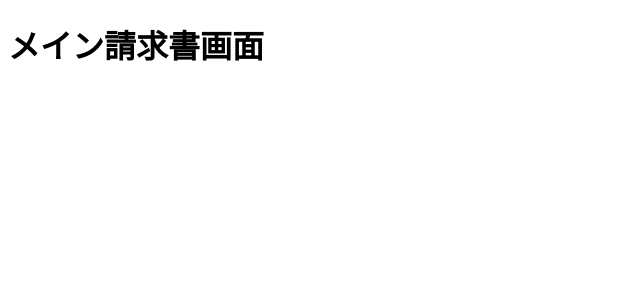
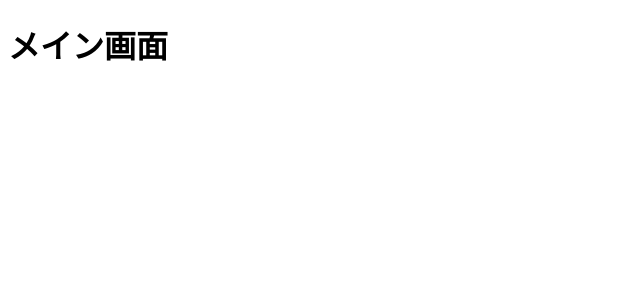
Before and after one commit to Invoice-ti-mukaihatu/invoice_front, a React app: page /main in a window 1280 px wide. Shown: the top 300 px of the page, without its empty margins (0-640 px from the left). Built offline with nearby package versions, Linux system fonts and the light colour scheme; the HTML template or start-up script is replaced by a standard one.

Commit message:
FEデプロイテスト2回目

```diff
--- a/src/pages/main/Main.tsx
+++ b/src/pages/main/Main.tsx
@@ -3,7 +3,7 @@ import React from "react";
 export const Main: React.FC = () => {
   return (
     <div>
-      <h1>メイン請求書画面</h1>
+      <h1>メイン画面</h1>
     </div>
   );
 };
```
